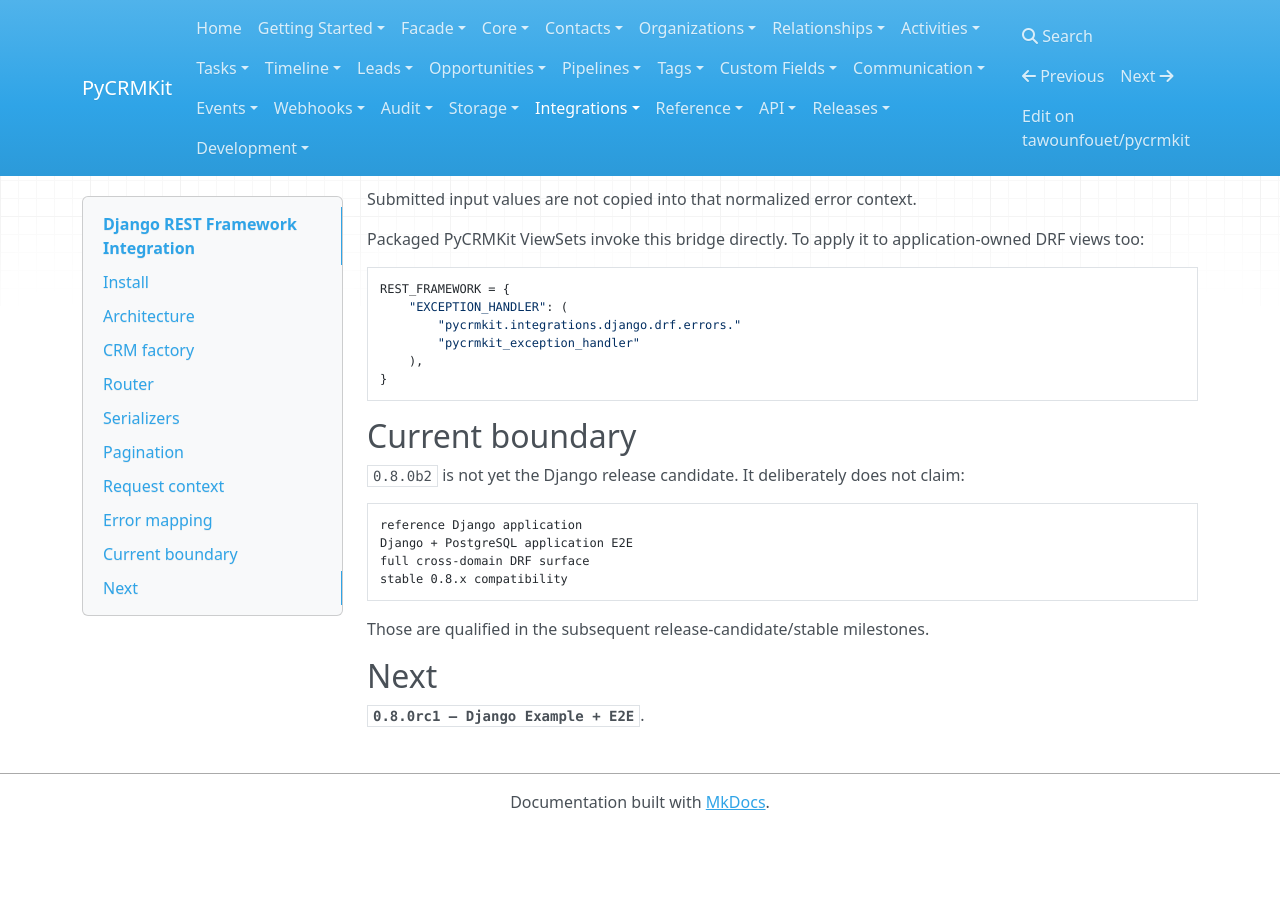
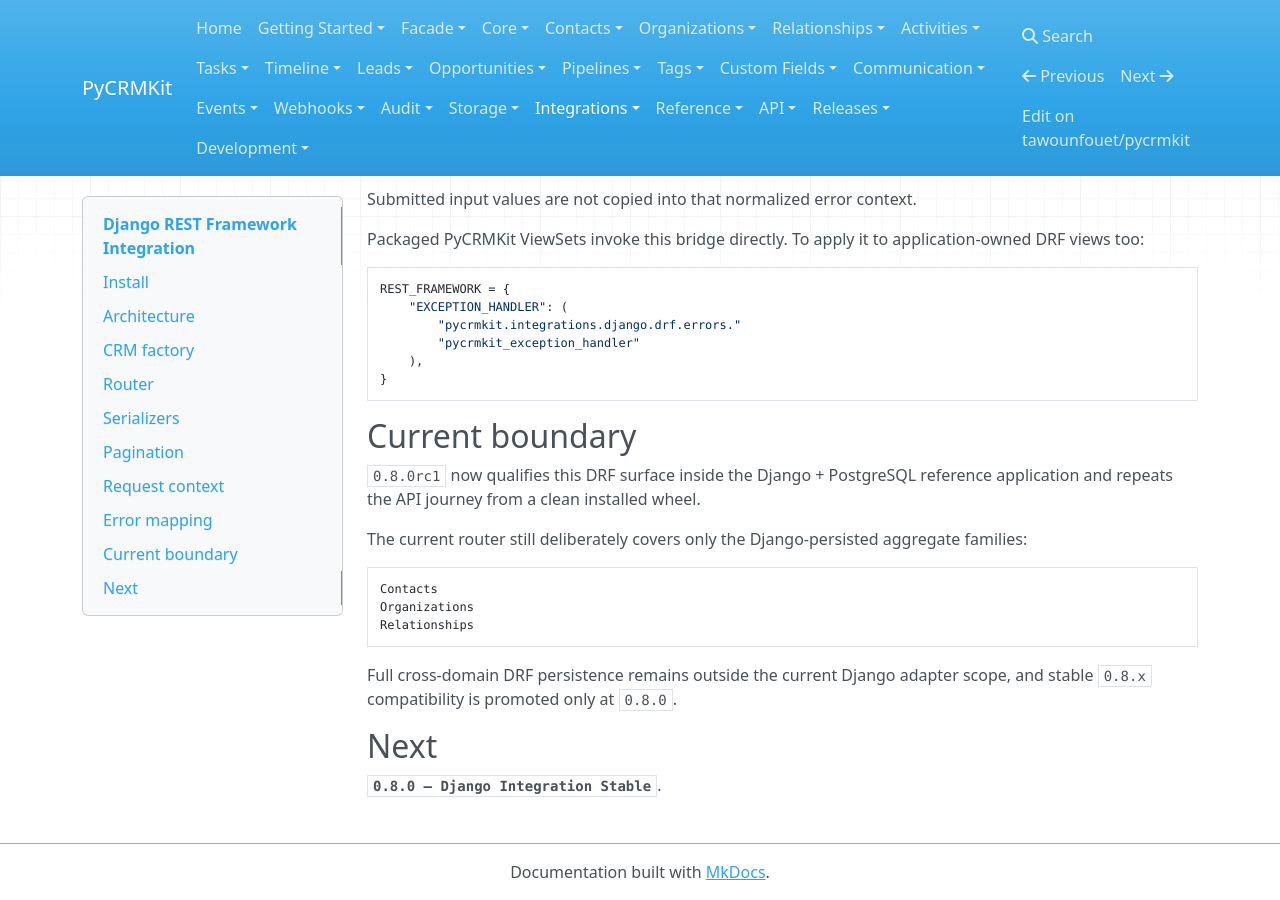
Before and after one commit to tawounfouet/pycrmkit, an MkDocs documentation site: the page built from docs/integrations/drf.md, in a window 1280 px wide and 900 px high, scrolled down 3381 px. Built offline with MkDocs 1.6.1, drawn with Linux system fonts in a browser that asks for light colours; nearby versions of some CDN libraries; before the commit the page ends 4211 px from its top, so only the background shows below that.

Commit message:
docs(drf): record release-candidate E2E qualification

````diff
--- a/docs/integrations/drf.md
+++ b/docs/integrations/drf.md
@@ -203,18 +203,21 @@
 
 ## Current boundary
 
-`0.8.0b2` is not yet the Django release candidate. It deliberately does not
-claim:
+`0.8.0rc1` now qualifies this DRF surface inside the Django + PostgreSQL
+reference application and repeats the API journey from a clean installed wheel.
+
+The current router still deliberately covers only the Django-persisted aggregate
+families:
 
 ```text
-reference Django application
-Django + PostgreSQL application E2E
-full cross-domain DRF surface
-stable 0.8.x compatibility
+Contacts
+Organizations
+Relationships
 ```
 
-Those are qualified in the subsequent release-candidate/stable milestones.
+Full cross-domain DRF persistence remains outside the current Django adapter
+scope, and stable `0.8.x` compatibility is promoted only at `0.8.0`.
 
 ## Next
 
-**`0.8.0rc1 — Django Example + E2E`**.
+**`0.8.0 — Django Integration Stable`**.
````
